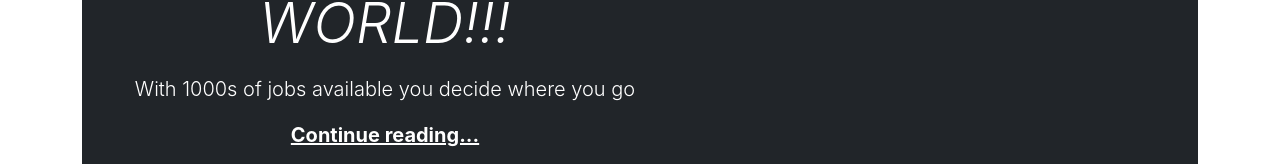
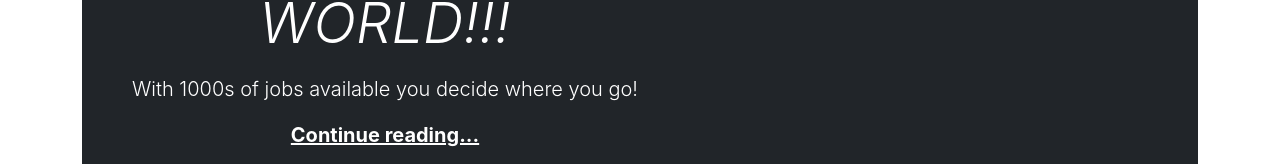
Before and after one commit to CaReLeSs-FrEe/AviNet, a React (Create React App) app: page / in a window 1280 px wide. Shown: the part 512-676 px from the top of the page. Built offline with nearby package versions, Linux system fonts and the light colour scheme.

Commit message:
seperated server and client

```diff
--- a/src/App.js
+++ b/src/App.js
@@ -19,7 +19,7 @@ function App() {
               </h1>
               <p class="lead my-3">
                With 1000s of jobs available
-               you decide where you go
+               you decide where you go!
               </p>
               <p class="lead mb-0">
                 <a href="/" class="text-white fw-bold">
```
Also changed, not shown: 2 other files (tests, documents, lock files or other folders).
